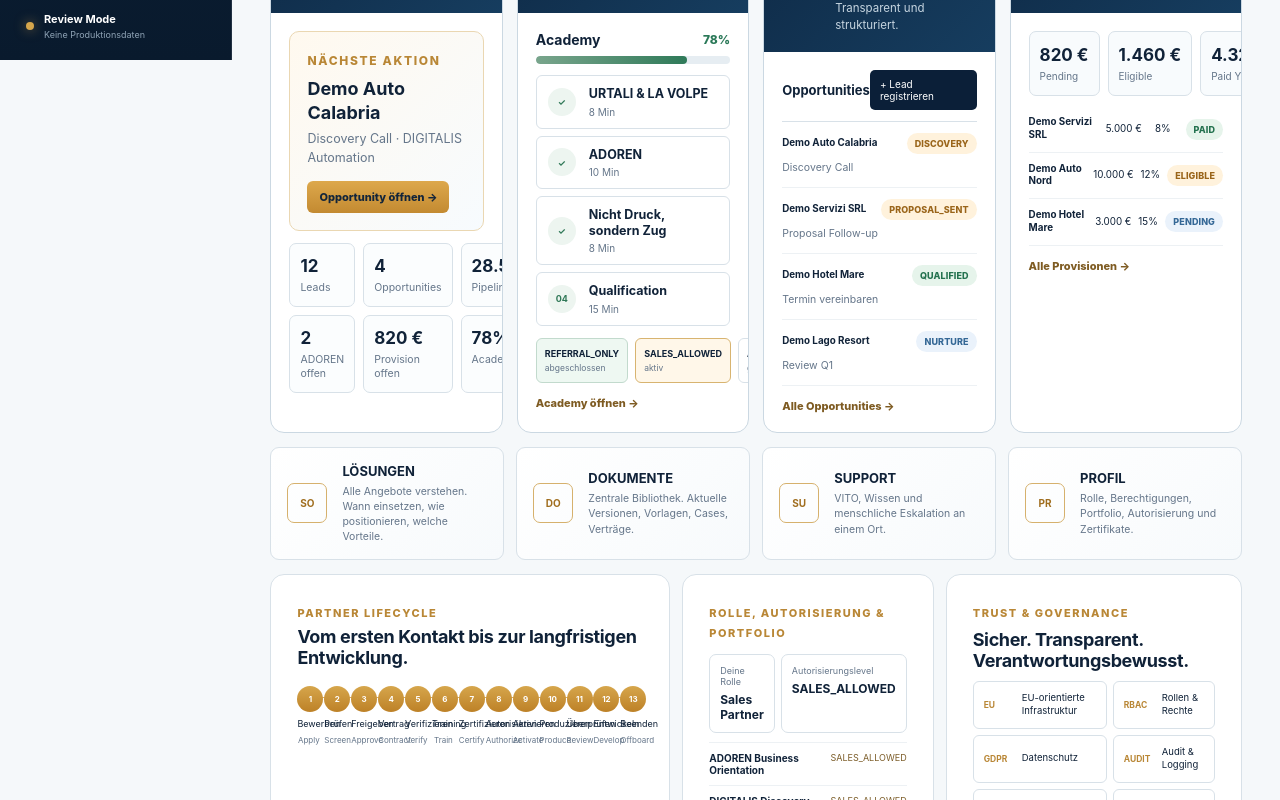
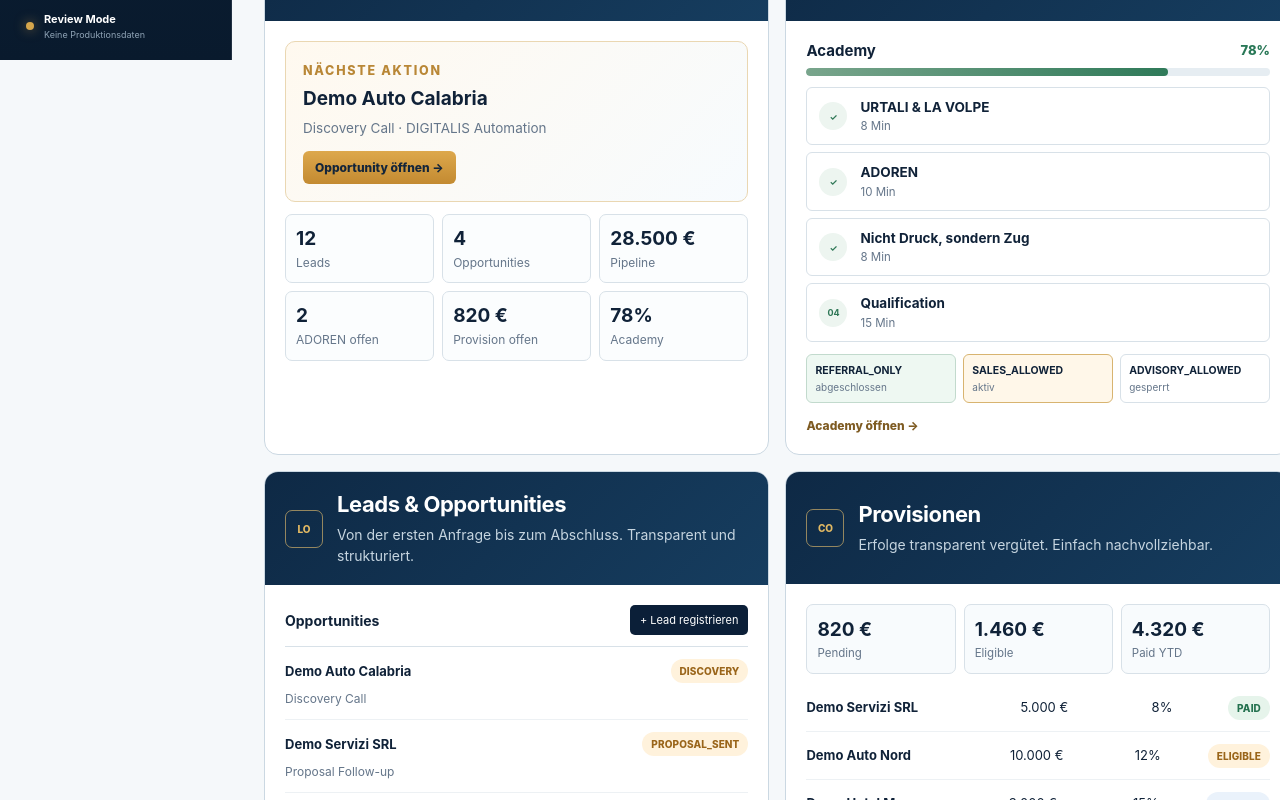
Before and after one commit to lavolpeofficial/vito-platform, a Next.js app in the folder apps/partner-portal/: page / in a window 1280 px wide. Shown: the part 740-1540 px from the top of the page. Built offline with nearby package versions, Linux system fonts and the light colour scheme.

Commit message:
style(partner-portal): set 100 percent zoom readability baseline v1.4

```diff
--- a/apps/partner-portal/app/globals.css
+++ b/apps/partner-portal/app/globals.css
@@ -1079,3 +1079,153 @@ small { color: var(--muted); }
   .northstar-journey small { font-size: 9.8px; }
   .northstar-workcard { min-height: auto; }
 }
+
+
+/* V1.4 — 100% browser zoom baseline
+   Readability wins over maximum information density. */
+@media (min-width: 1181px) {
+  .portal-main {
+    width: min(1560px, 100%);
+    padding-left: clamp(24px, 2.5vw, 38px);
+    padding-right: clamp(24px, 2.5vw, 38px);
+  }
+
+  .northstar-primary-grid {
+    gap: 16px;
+  }
+
+  .northstar-workcard {
+    min-height: 520px;
+  }
+}
+
+.portal-nav-link {
+  min-height: 49px;
+  font-size: 15.5px;
+}
+
+.northstar-values strong { font-size: 13px; }
+.northstar-values small { font-size: 11.5px; }
+
+.northstar-journey article {
+  min-height: 108px;
+  padding: 16px 14px;
+}
+.northstar-journey article > b { font-size: 14px; }
+.northstar-journey strong { font-size: 14px; }
+.northstar-journey small { font-size: 12px; line-height: 1.45; }
+
+.northstar-workcard > header {
+  min-height: 112px;
+  padding: 19px 20px;
+}
+.northstar-workcard > header h2 { font-size: 21px; }
+.northstar-workcard > header p {
+  font-size: 14px;
+  line-height: 1.5;
+}
+.workcard-body { padding: 20px; }
+
+.mini-next-action .eyebrow { font-size: 12.5px; }
+.mini-next-action strong { font-size: 19px; }
+.mini-next-action small { font-size: 13.5px; }
+.mini-next-action a { font-size: 12px; }
+
+.mini-metrics strong { font-size: 19px; }
+.mini-metrics span { font-size: 12px; }
+
+.academy-mini-head strong { font-size: 15px; }
+.academy-mini-head span { font-size: 13px; }
+.academy-mini-row {
+  min-height: 54px;
+  padding: 11px 12px;
+}
+.academy-mini-row strong { font-size: 13.5px; }
+.academy-mini-row small { font-size: 11.5px; }
+.authorization-mini strong { font-size: 10.5px; }
+.authorization-mini small { font-size: 10px; }
+
+.mini-tabs strong { font-size: 14px; }
+.mini-tabs a { font-size: 11px; }
+.mini-table > a {
+  min-height: 58px;
+  padding: 12px 0;
+}
+.mini-table > a > strong { font-size: 13.5px; }
+.mini-table > a > small { font-size: 12px; }
+.mini-table .stage,
+.commission-mini-table .stage {
+  font-size: 10px;
+  padding: 6px 9px;
+}
+
+.commission-kpis strong { font-size: 19px; }
+.commission-kpis span { font-size: 11.5px; }
+.commission-mini-table > div {
+  min-height: 48px;
+  padding: 11px 0;
+}
+.commission-mini-table strong,
+.commission-mini-table span {
+  font-size: 12px;
+}
+
+.northstar-inline-link {
+  margin-top: 15px;
+  font-size: 12px;
+}
+
+.northstar-shortcuts > a {
+  min-height: 104px;
+  padding: 17px 18px;
+}
+.northstar-shortcuts strong { font-size: 14px; }
+.northstar-shortcuts small { font-size: 12px; }
+
+.northstar-lower-grid .eyebrow { font-size: 11px; }
+.northstar-lifecycle .section-head h2,
+.northstar-trust h2 { font-size: 19px; }
+
+.lifecycle-track {
+  min-width: 1080px;
+}
+.northstar-lifecycle {
+  overflow-x: auto;
+}
+.lifecycle-track span { font-size: 10px; }
+.lifecycle-track small { font-size: 9px; }
+
+.role-summary span { font-size: 10px; }
+.role-summary strong { font-size: 13px; }
+.portfolio-mini strong { font-size: 11px; }
+.portfolio-mini span { font-size: 10px; }
+.trust-grid b { font-size: 9.5px; }
+.trust-grid span { font-size: 10.5px; }
+
+@media (max-width: 1500px) and (min-width: 1181px) {
+  .northstar-primary-grid {
+    grid-template-columns: repeat(2, minmax(0, 1fr));
+  }
+  .northstar-workcard {
+    min-height: 460px;
+  }
+  .northstar-workcard > header h2 { font-size: 22px; }
+  .northstar-workcard > header p { font-size: 14px; }
+  .mini-table > a > strong,
+  .commission-mini-table strong,
+  .commission-mini-table span { font-size: 13px; }
+  .northstar-journey strong { font-size: 12.5px; }
+  .northstar-journey small { font-size: 11px; }
+}
+
+@media (max-width: 1180px) {
+  .northstar-primary-grid {
+    grid-template-columns: repeat(2, minmax(0, 1fr));
+  }
+}
+
+@media (max-width: 760px) {
+  .northstar-primary-grid {
+    grid-template-columns: 1fr;
+  }
+}
```
